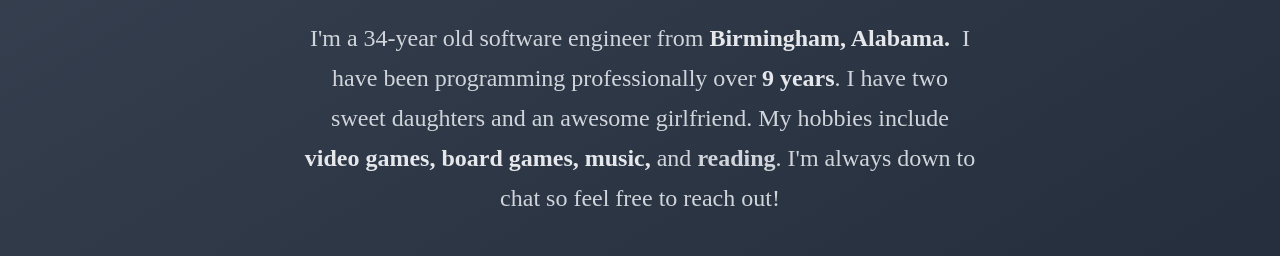
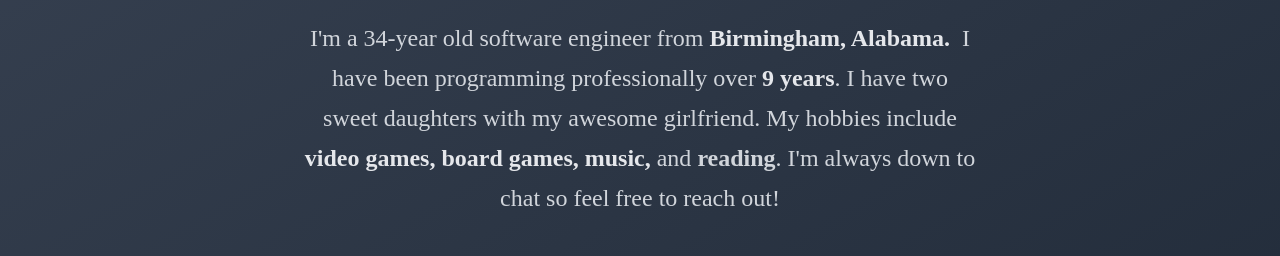
Before and after one commit to onesneakymofo/chrisautwell.com, a Gatsby site: page / in a window 1280 px wide. Shown: the part 182-438 px from the top of the page. Built offline with nearby package versions, Linux system fonts and the light colour scheme; Gatsby itself is replaced by a stand-in of ours.

Commit message:
Change text

```diff
--- a/src/components/Hero.js
+++ b/src/components/Hero.js
@@ -39,7 +39,7 @@ const Hero = () => {
         <strong className="text-indigo-200"> Birmingham, Alabama.</strong>&nbsp;
         I have been programming professionally over
         <strong className="text-indigo-200"> {careerLength()} years</strong>. I
-        have two sweet daughters and an awesome girlfriend. My hobbies include
+        have two sweet daughters with my awesome girlfriend. My hobbies include
         <strong className="text-indigo-200">
           {" "}
           video games, board games, music,
```
